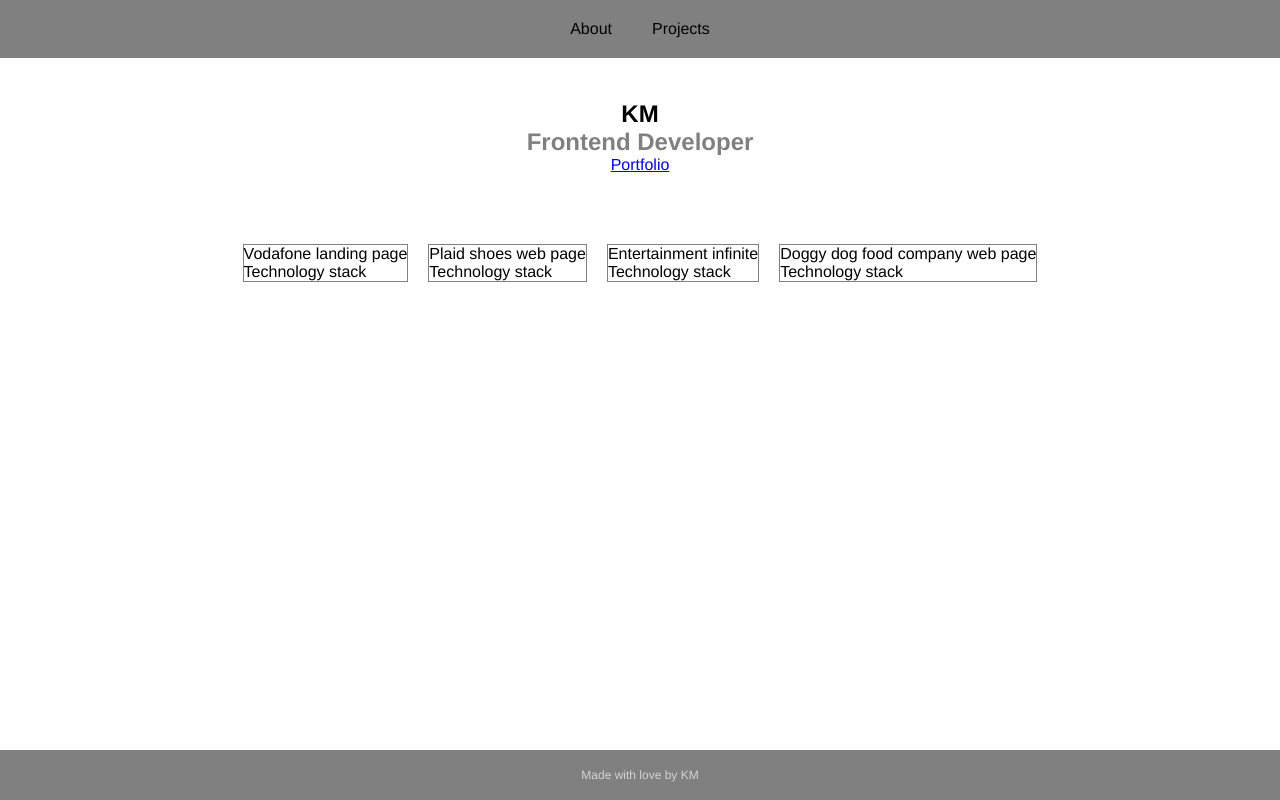
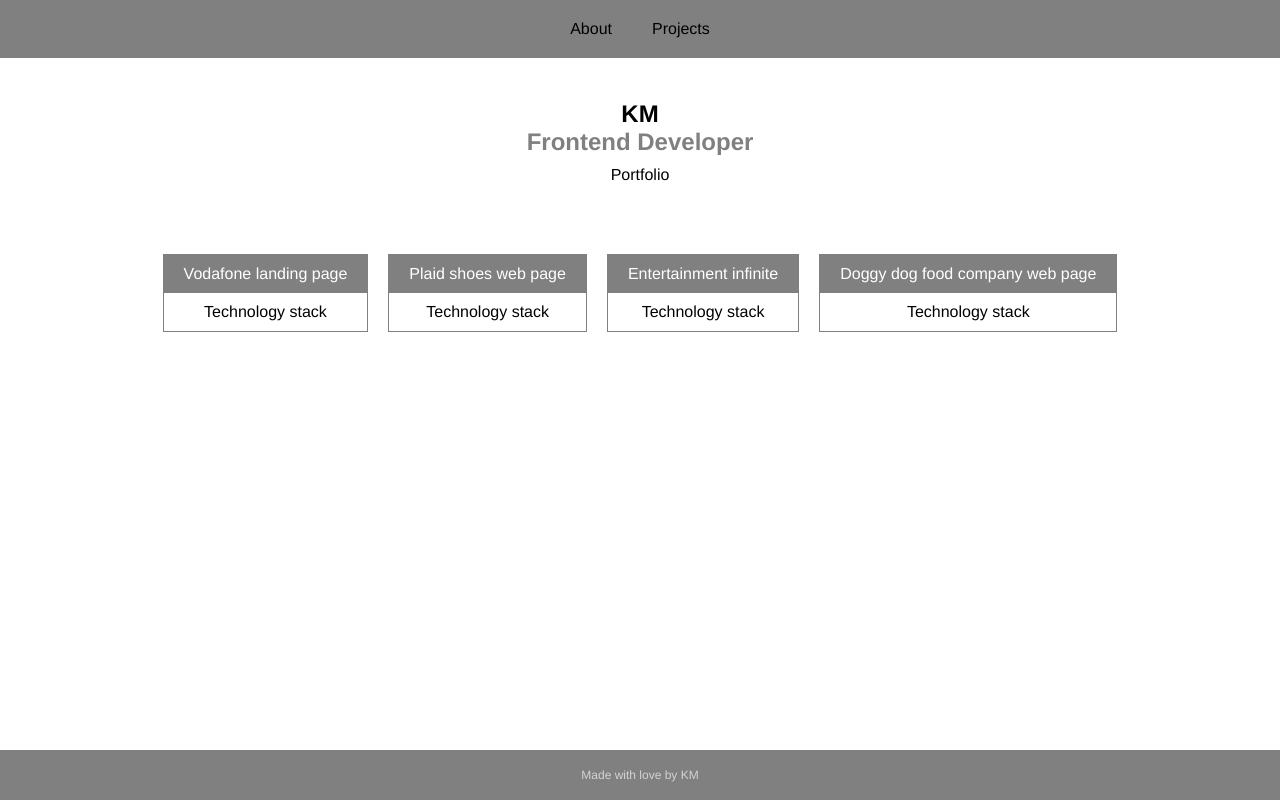
Before and after one commit to AccRPA/freeCodeCamp, a plain HTML site: page web_design/portfolio/index.html in a window 1280 px wide. Drawn offline with Linux system fonts and the light colour scheme.

Commit message:
Update styles.css

```diff
--- a/web_design/portfolio/styles.css
+++ b/web_design/portfolio/styles.css
@@ -45,6 +45,13 @@ body {
   color: grey;
 }
 
+#profile-link {
+  text-decoration: none;
+  color: black;
+  margin-top: 10px;
+  display: block;
+}
+
 #projects {
   padding-top: 70px;
   display:flex;
@@ -59,6 +66,25 @@ body {
 .project-tile {
   border: 1px solid gray;
   margin: 0px 10px;
+}
+
+.project-title {
+  text-align: center;
+  padding: 10px 20px;
+  background-color: grey;
+  color: white;
+}
+
+.project-body {
+  padding: 10px 20px;
+  color: black;
+  text-align: center;
+}
+
+.project-body ul {
+  margin-top: 10px;
+  list-style-type: none;
+  font-size: 14px;
 }
 
 #footer {
@@ -78,3 +104,7 @@ body {
 .last-section {
   padding-bottom: 60px;
 }
+
+@media screen and (max-width: 768px){
+
+}
```
